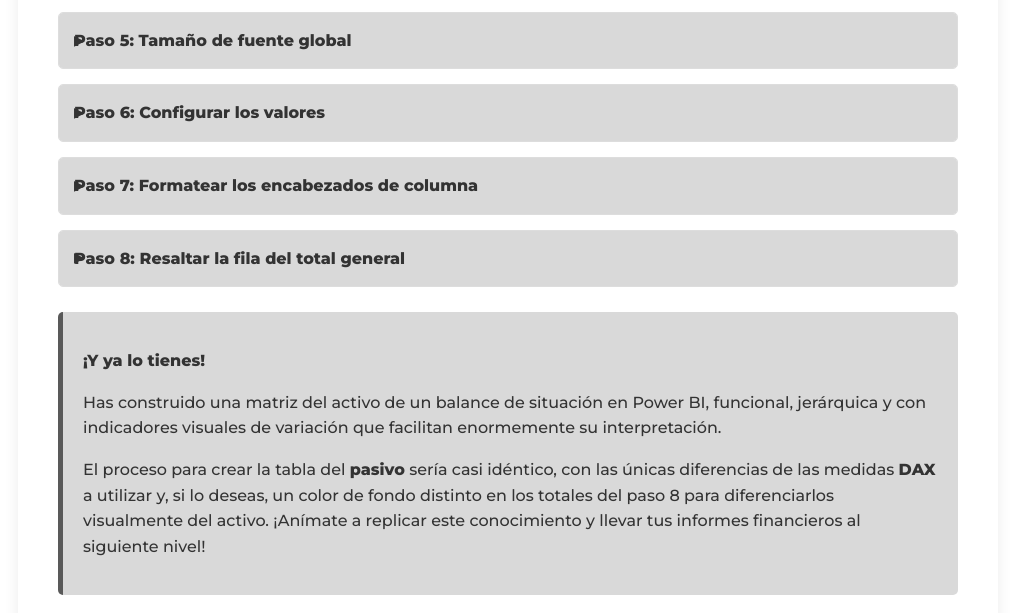
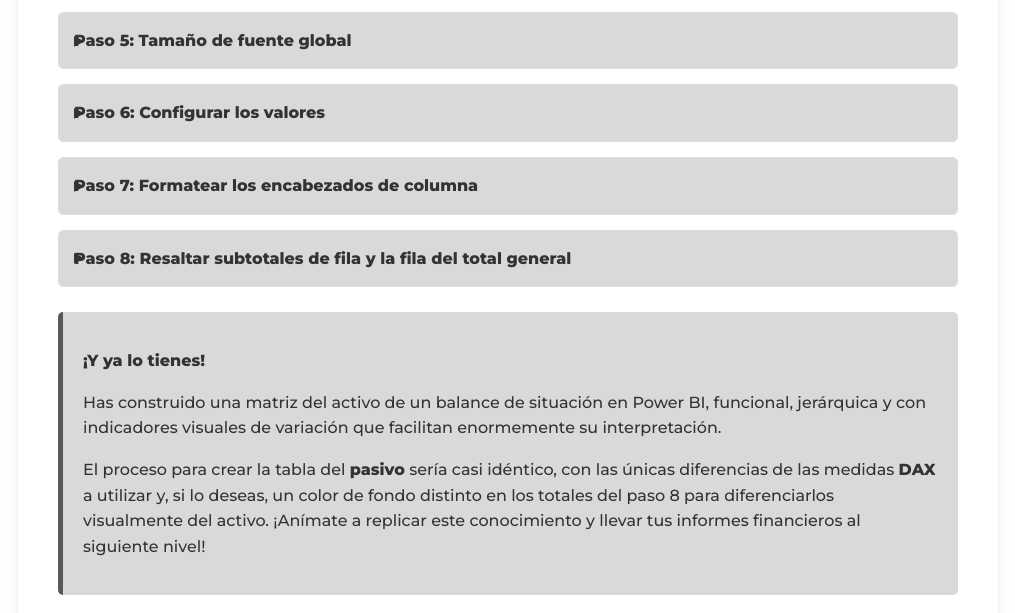
Before and after one commit to mentorBIfinanzas/cursoPBI2025-Dia3Balance, a plain HTML site: page index.html in a window 1280 px wide. Shown: the part 888-1501 px from the top of the page, without its empty margins (132-1147 px from the left). Drawn offline with Linux system fonts and the light colour scheme.

Commit message:
index.html

```diff
--- a/index.html
+++ b/index.html
@@ -341,16 +341,19 @@
         </details>
 
         <details>
-            <summary><strong>Paso 8: Resaltar la fila del total general</strong></summary>
+            <summary><strong>Paso 8: Resaltar subtotales de fila y la fila del total general</strong></summary>
             <div class="details-content">
                 <div class="explanation-box why">
                     <h3>El porqué (la lógica)</h3>
+                    <p>Los <strong>Subtotales de fila</strong> deben ser resaltados para que, visualmente, podamos interpretar con facilidad las cifras más relevantes del balance.</p>
                     <p>El <strong>Total general</strong> es una cifra crucial, ya que representa la suma consolidada de todo el activo. Para que este valor salte a la vista y sea fácilmente identificable como un resumen clave, lo resaltamos con un color de fondo diferente. Un verde claro, por ejemplo, no solo lo distingue del resto de las partidas, sino que puede asociarse mentalmente con un resultado consolidado y positivo, dándole un toque visual apropiado en el contexto de un balance.</p>
-                </div>
+				</div>
                 <div class="explanation-box how">
                     <h3>El cómo (la práctica)</h3>
-                    <p><strong>Ruta:</strong> <strong>Panel Formato</strong> &gt; <strong>Objeto visual</strong> &gt; <strong>Total general de fila</strong> &gt; <strong>Valores</strong> &gt; <strong>Color de fondo</strong><br>
-                    <strong>Acción:</strong> Haz clic en el selector de color y elige un verde claro.</p>
+                    <p>1. <strong>Subtotales de fila:</strong> <strong>Panel Formato</strong> &gt; <strong>Objeto visual</strong> &gt; <strong>Subtotales de fila</strong> &gt; <strong>Valores</strong> &gt; <strong>Color de fondo</strong><br>
+                    <strong>   Acción:</strong> Haz clic en el selector de color y elegir un gris claro.</p>
+                    <p>2. <strong>Total general:</strong> <strong>Panel Formato</strong> &gt; <strong>Objeto visual</strong> &gt; <strong>Total general de fila</strong> &gt; <strong>Valores</strong> &gt; <strong>Color de fondo</strong><br>
+                    <strong>   Acción:</strong> Haz clic en el selector de color y elige un verde claro.</p>
                 </div>
             </div>
         </details>
```
